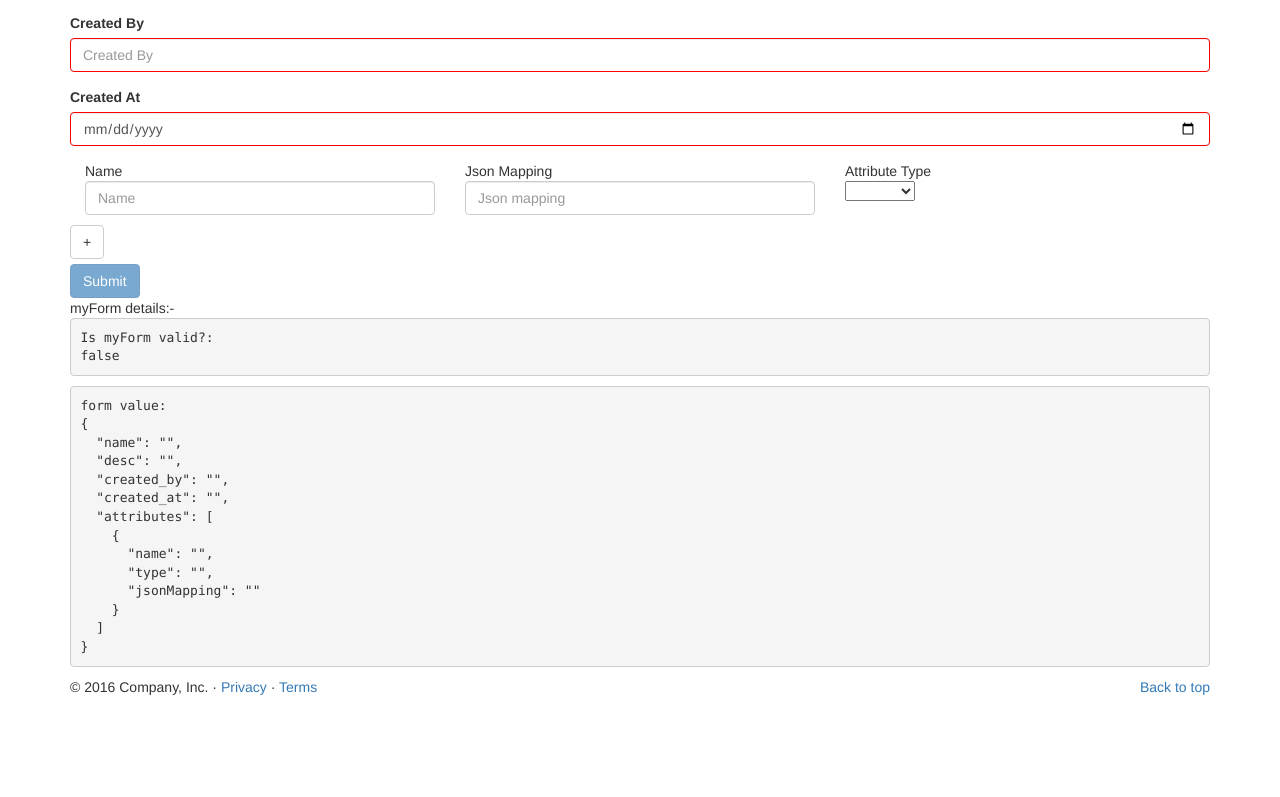
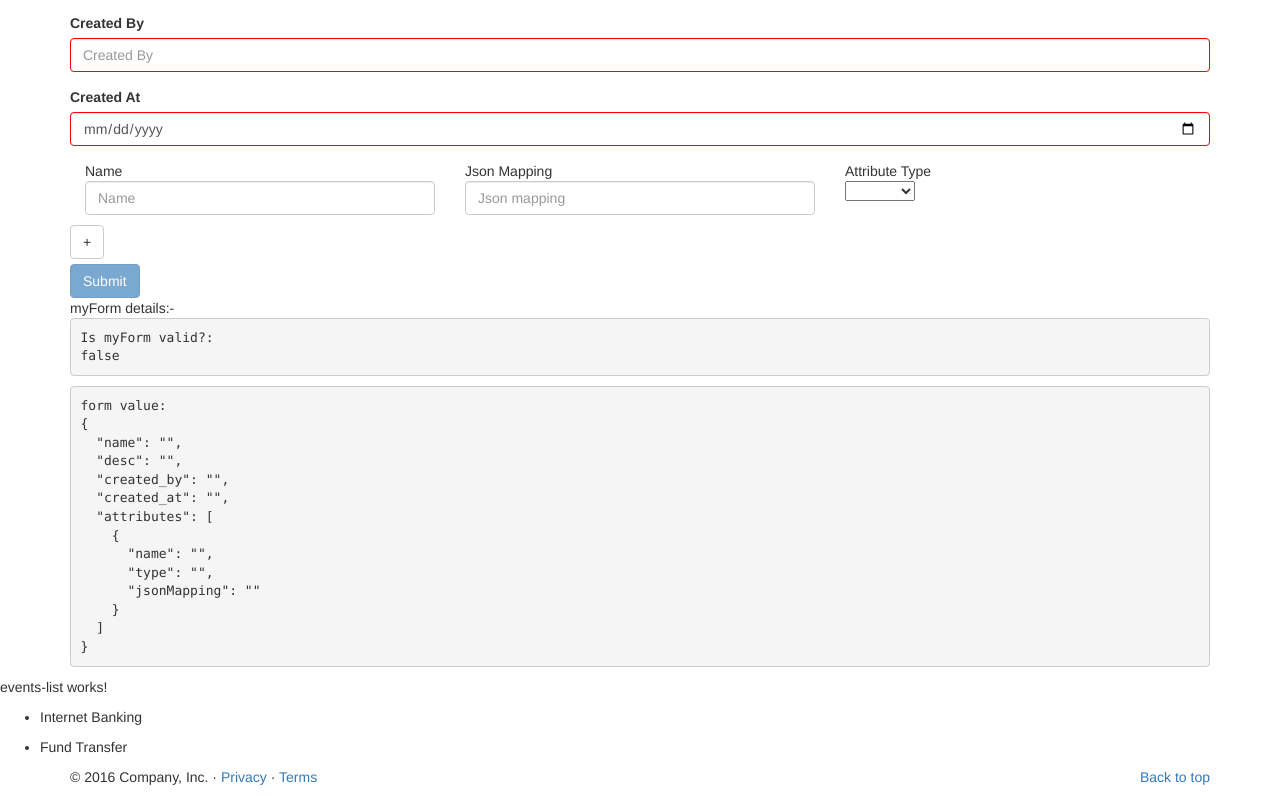
Before and after one commit to gaurav123337/eventGenerator, an Angular app in the folder eventmaker/: page / in a window 1280 px wide. Shown: the part 206-1003 px from the top of the page. Before the commit the page ends 913 px from the top, so only its background shows below. Built offline with nearby package versions, Linux system fonts and the light colour scheme.

Commit message:
list of event

```diff
--- a/eventmaker/src/app/app.component.html
+++ b/eventmaker/src/app/app.component.html
@@ -1,3 +1,4 @@
 <header-info></header-info>
 <event-template-loader></event-template-loader>
+<events-list></events-list>
 <footer-info></footer-info>
--- a/eventmaker/src/app/app.module.ts
+++ b/eventmaker/src/app/app.module.ts
@@ -8,6 +8,7 @@ import { EventTemplateLoaderComponent } from './event-template-loader/event-temp
 import { HeaderComponent } from './header/header.component';
 import { FooterComponent } from './footer/footer.component';
 import { AttributeTemplateLoaderComponent } from './attribute-template-loader/attribute-template-loader.component';
+import { EventsListComponent } from './events-list/events-list.component';
 
 @NgModule({
   declarations: [
@@ -15,7 +16,8 @@ import { AttributeTemplateLoaderComponent } from './attribute-template-loader/at
     EventTemplateLoaderComponent,
     HeaderComponent,
     FooterComponent,
-    AttributeTemplateLoaderComponent
+    AttributeTemplateLoaderComponent,
+    EventsListComponent
   ],
   imports: [
     BrowserModule,
--- /dev/null
+++ b/eventmaker/src/app/dataJson/eventList.json
@@ -0,0 +1,6 @@
+{
+	"event_list": [
+		{ "event-name":"IB","desc":"Internet Banking" },
+		{ "event-name":"FT","desc":"Fund Transfer" }
+	]
+}
--- /dev/null
+++ b/eventmaker/src/app/events-list/events-list.component.html
@@ -0,0 +1,6 @@
+<p>
+  events-list works!
+</p>
+<ul *ngFor="let events of eventsList; let i=index">
+  <li>{{events.desc}}</li>
+</ul>
--- /dev/null
+++ b/eventmaker/src/app/events-list/events-list.component.ts
@@ -0,0 +1,42 @@
+import { Component, OnInit } from '@angular/core';
+
+import { EventsListServiceService } from './events-list.service';
+import { EventList } from './events-list.modal';
+
+@Component({
+  selector: 'events-list',
+  templateUrl: './events-list.component.html',
+  styleUrls: ['./events-list.component.css'],
+  providers: [EventsListServiceService]
+})
+export class EventsListComponent  {
+
+  eventsList: EventList[];
+  //eventsInfo:any;
+
+  constructor(private eventListService: EventsListServiceService) { }
+
+ //  getEventsList(): void {
+ //  this.eventListService
+ //      .getEvents()
+ //      .then(eventsList => {
+ //      		this.eventsList = eventsList;
+ //      		console.log(eventsList,"eventsList");
+ //      });
+	// }
+
+	 getEventsList(): void {
+  		this.eventListService
+      .getEvents()
+      .then(eventsList => {
+      		this.eventsList = eventsList.event_list;
+      		//this.eventsInfo = eventsList.event_list;
+      		console.log(eventsList,"eventsList");
+      		//console.log(eventsInfo,"eventsInfo");
+      });
+	}
+
+	ngOnInit() {
+    	this.getEventsList();
+  	}
+ }
--- /dev/null
+++ b/eventmaker/src/app/events-list/events-list.modal.ts
@@ -0,0 +1,4 @@
+export class EventList{
+	name: string;
+  	desc: string;
+}
--- /dev/null
+++ b/eventmaker/src/app/events-list/events-list.service.ts
@@ -0,0 +1,26 @@
+import { Injectable } from '@angular/core';
+import { Headers, Http } from '@angular/http';
+
+import 'rxjs/add/operator/toPromise';
+
+import { EventList } from './events-list.modal';
+
+@Injectable()
+export class EventsListServiceService {
+
+	private headers = new Headers({'Content-Type': 'application/json'});
+	constructor(private http: Http) { }
+
+	getEvents(): Promise<any> {
+		return this.http.get('app/dataJson/eventList.json')
+		.toPromise()
+		.then(response => response.json())
+		.catch(this.handleError);
+	}
+
+	private handleError(error: any): Promise<any> {
+		console.error('An error occurred', error); // for demo purposes only
+		return Promise.reject(error.message || error);
+	}
+
+}
```
Also changed, not shown: eventmaker/src/app/attribute-template-loader/attribute-template-loader.service.ts (line endings or trailing spaces), eventmaker/src/app/events-list/events-list.component.css (added).
